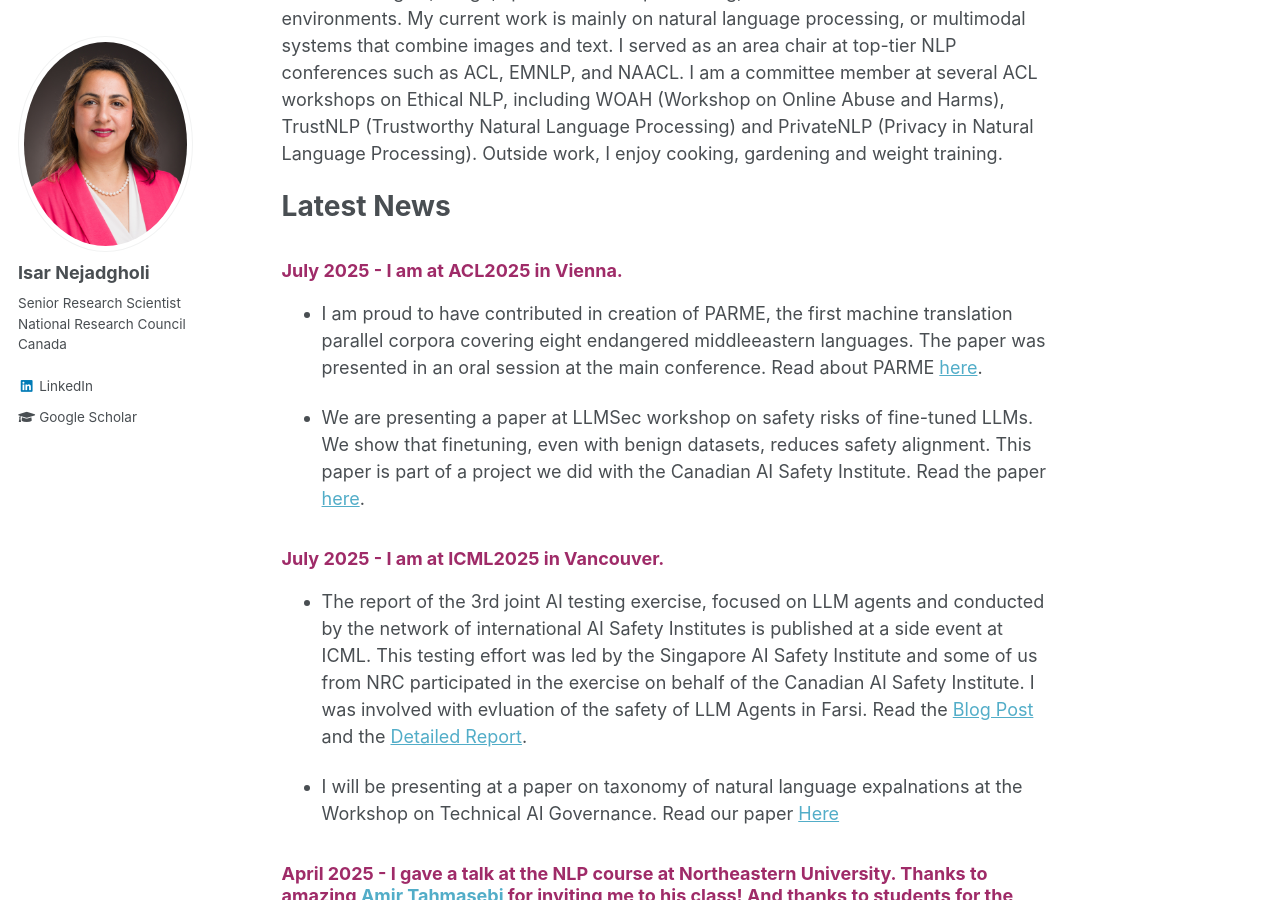
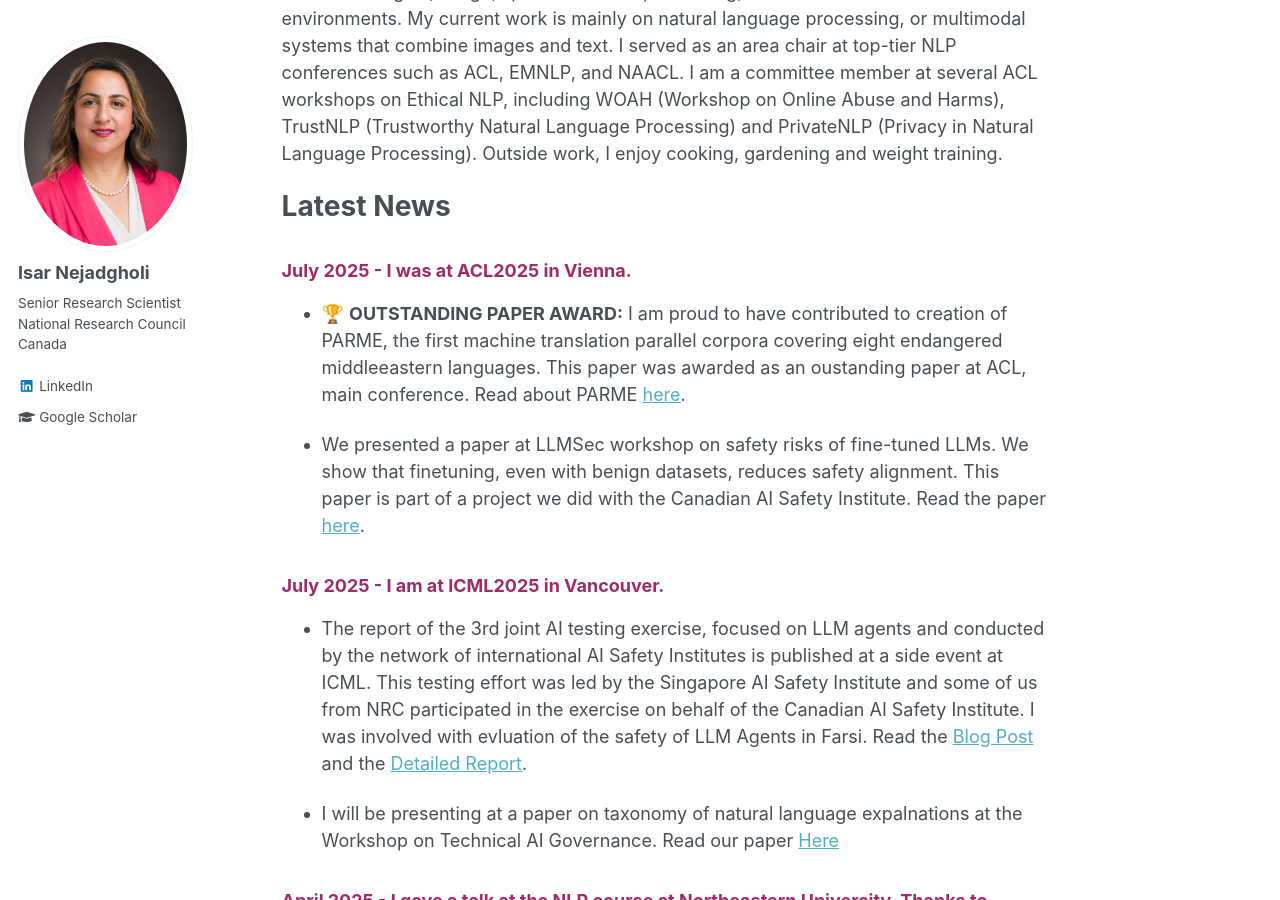
Before and after one commit to IsarNejad/IsarNejad.github.io, a Jekyll site: the page built from _pages/about.md, in a window 1280 px wide and 900 px high, scrolled down 316 px. Built offline with Jekyll 4.4.1, drawn with Linux system fonts in a browser that asks for light colours.

Commit message:
Update about.md

```diff
--- a/_pages/about.md
+++ b/_pages/about.md
@@ -13,11 +13,11 @@ I am a Senior Research Scientist at the [National Research Council Canada](https
 # Latest News
 
 {: .amaranth-deep-purple}
-### July 2025 - I am at ACL2025 in Vienna.
+### July 2025 - I was at ACL2025 in Vienna.
 
-- I am proud to have contributed in creation of PARME, the first machine translation parallel corpora covering eight endangered middleeastern languages. The paper was presented in an oral session at the main conference. Read about PARME [here](https://aclanthology.org/2025.acl-long.1451/).
+- 🏆 **OUTSTANDING PAPER AWARD:** I am proud to have contributed to creation of PARME, the first machine translation parallel corpora covering eight endangered middleeastern languages. This paper was awarded as an oustanding paper at ACL, main conference. Read about PARME [here](https://aclanthology.org/2025.acl-long.1451/).
 
-- We are presenting a paper at LLMSec workshop on safety risks of fine-tuned LLMs. We show that finetuning, even with benign datasets, reduces safety alignment. This paper is part of a project we did with the Canadian AI Safety Institute. Read the paper [here](https://arxiv.org/abs/2506.17209).
+- We presented a paper at LLMSec workshop on safety risks of fine-tuned LLMs. We show that finetuning, even with benign datasets, reduces safety alignment. This paper is part of a project we did with the Canadian AI Safety Institute. Read the paper [here](https://arxiv.org/abs/2506.17209).
 
 {: .amaranth-deep-purple}
 ### July 2025 - I am at ICML2025 in Vancouver.
```
